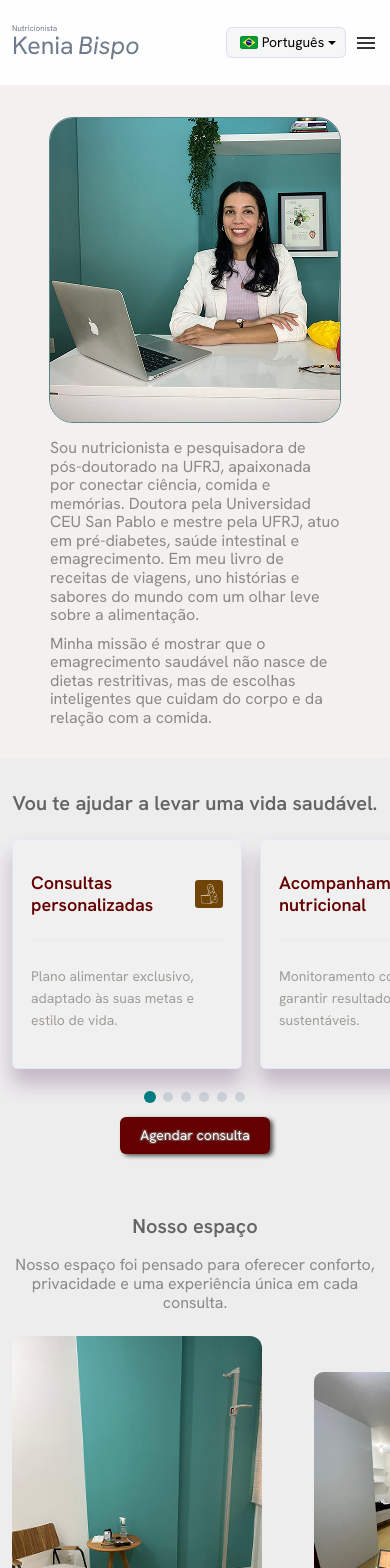
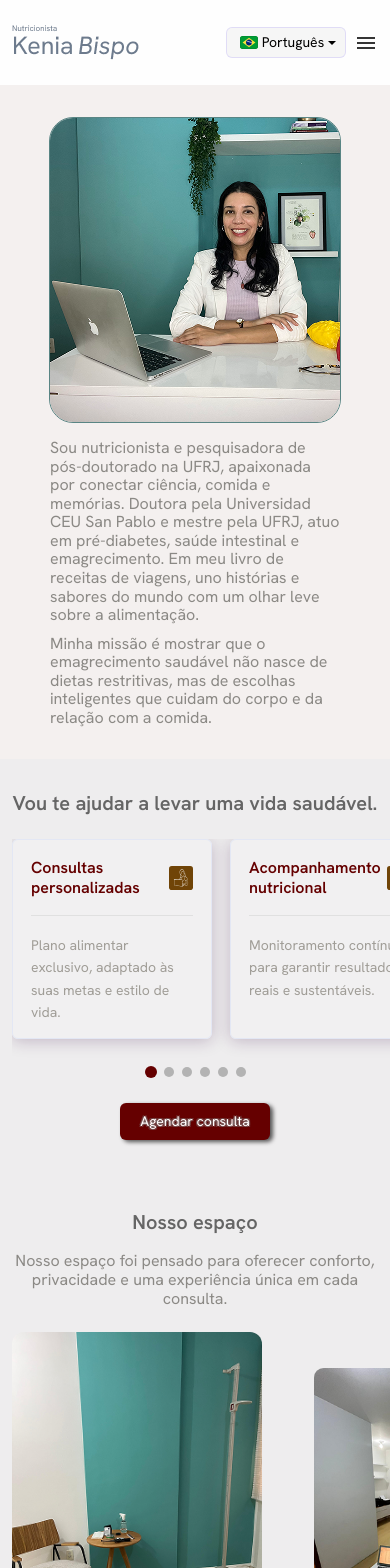
Before and after one commit to IuryDevJava/project_site_kenia, a React (Vite) app: page / in a window 390 px wide. Shown: the top 1568 px of the page. Built offline with nearby package versions, Linux system fonts and the light colour scheme.

Commit message:
new changes in the services section; a new layout in the mobile version.

```diff
--- a/src/assets/Style/ButtonPrimary.css
+++ b/src/assets/Style/ButtonPrimary.css
@@ -69,7 +69,7 @@
 
 @media (max-width: 767px) {
   .service_div_button {
-    margin-top: 0 !important;
+    margin-top: 18px !important;
   }
 
   .service_button {
--- a/src/assets/Style/EspacoSection.css
+++ b/src/assets/Style/EspacoSection.css
@@ -48,9 +48,12 @@
 .espaco-swiper .swiper-slide img {
   width: 100%;
   height: 100%;
-  /* object-fit: cover; */
   display: block;
 }
+
+.espaco-swiper .swiper-pagination {
+    gap: 80px !important;
+  }
 
 .swiper-navigation-controls {
   width: 100%;
@@ -58,13 +61,13 @@
   align-items: center;
   justify-items: center;
   justify-content: center;
-  padding-top: 20px;
+  padding-top: 16px;
 }
 
 .swiper-buttons-wrapper {
   display: flex;
-  gap: 14px;
-  padding-top: 25px;
+  gap: 16px;
+  padding-top: 24px;
 }
 
 .swiper-button-prev-custom,
@@ -107,13 +110,15 @@
 .swiper-pagination-bullet {
   width: 10px;
   height: 10px;
-  background-color: #ced4da;
+}
+
+.espaco-swiper .swiper-pagination-bullet {
+  background-color: #b3b3b3;
   opacity: 1;
-  transition: background-color 0.3s ease;
 }
 
 .swiper-pagination-bullet-active {
-  background-color: #008080;
+  background-color: #008080 !important;
   transform: scale(1.2);
 }
 
@@ -168,9 +173,11 @@
   .espaco-texto {
     text-align: center;
   }
+
   .space_h2 {
     font-size: 20px !important;
   }
+
   .p_espaco_section {
     text-align: center;
     font-size: 16px !important;
@@ -187,4 +194,5 @@
     width: 250px;
     height: 360px;
   }
+
 }
--- a/src/assets/Style/Service.css
+++ b/src/assets/Style/Service.css
@@ -49,7 +49,7 @@
   align-items: center;
   padding: 0 0 24px;
   /* border-bottom: 1px solid #eaeaea; */
-  border-bottom: 1px solid #eaeaea;
+  border-bottom: 1px solid #e0e0e0;
 }
 
 .card_title {
@@ -126,82 +126,104 @@
 
 @media (max-width: 767px) {
   .service_section {
-    padding: 32px 0 60px !important;
+    padding: 32px 0 70px !important;
     overflow-x: hidden;
+  }
+
+  .card_header {
+    padding: 0 0 18px !important;
+  }
+
+  .card_title {
+    font-size: 16px !important;
+  }
+
+  .card_icon {
+    width: 24px;
+    height: 24px;
+  }
+
+  .card_text {
+    margin: 18px 0 0 !important;
+    font-size: 14px !important;
   }
 
   .service_header {
     padding-bottom: 24px !important;
   }
 
-  .service_header h1 {
+  h1 {
     font-size: 20px !important;
-    margin-bottom: 0;
+    margin: auto !important;
     justify-content: center !important;
-    display: flex !important;
+    text-align: center !important;
   }
 
   .service_card {
-    width: 230px;
-    height: 230px;
+    width: 200px;
+    height: 200px;
     cursor: grabbing;
+    padding: 18px 18px !important;
+    border: 1px solid #e3e7f4 !important;
+    box-shadow: 0 2px 16px rgba(62, 19, 77, 0.25) !important;
+    /* background-color: #4b310017; */
+    overflow: visible !important;
+    transition: transform 1.5s cubic-bezier(0.17, 0.84, 0.44, 1), box-shadow 0.3s ease;
+    z-index: 10;
+  }
+
+  .service_card:active {
+    transform: scale(1.04);
+    transition: transform 0.2s ease-in;
   }
 
   .row_div_card {
-    /* Esta regra está CORRETA. Desliga o grid. */
     display: block !important;
-  }
-
-  .card_title {
-    font-size: 18px !important;
-  }
-
-  .card_icon {
-    width: 28px;
-    height: 38px;
-  }
-
-  .card_text {
-    font-size: 14px !important;
+    box-shadow: none !important;
+    border: none !important;
   }
 
   .swiper-buttons-wrapper {
     display: none;
   }
 
-  /* --- CORREÇÃO PRINCIPAL AQUI --- */
+  .service-swiper {
+    position: relative;
 
-  .service-swiper {
-    overflow: visible !important;
-    padding-bottom: 48px !important;
-    margin-left: -15px;
-    margin-right: -15px;
-    padding-left: 15px;
-    padding-right: 15px;
-    box-sizing: border-box;
-    margin: 0 !important;
+  /* 2. MUDA de 'visible' para 'hidden'. Isso esconde a "linha". */
+  overflow: hidden;
+
+  /* 3. Adiciona padding-top para o seu scale(1.04) não ser cortado */
+  padding-top: 10px;
+
+  /* --- SEU CÓDIGO ORIGINAL (Mantido) --- */
+  width: 150%;
+  padding-bottom: 46px !important;
   }
 
-  /* 4. POSICIONA os bullets dentro do espaço de 40px que criamos */
+  /* --- MUDANÇA 3: AJUSTE DOS BULLETS --- */
   .service-swiper .swiper-pagination {
     position: absolute;
-    left: 0;
-    width: 100%;
-    z-index: 0;
+    display: flex;
+    left: -16.5% !important;
 
+    align-items: center !important;
+    justify-content: center;
+    gap: 8px;
+    padding: 0 !important;
+    margin: 0 !important;
+    box-sizing: border-box;
   }
 
-  /* Estiliza o bullet ativo */
-  .swiper-pagination-bullet-active {
-    background-color: #65000007;
+  .service-swiper .swiper-pagination-bullet {
+    margin: 0 !important;
+    background-color: #b3b3b3;
     opacity: 1;
-    transform: scale(1.3);
   }
 
-  /* (Bônus) Estiliza os bullets inativos para combinar */
-  .swiper-pagination-bullet {
-    background-color: #c4c4c4;
-    opacity: 0.8;
-    margin: 0 4px 0 !important;
+  .service-swiper .swiper-pagination-bullet-active {
+    background-color: #650000 !important;
+    transform: scale(1.2);
   }
+
 }
--- a/src/components/Services-appointments/Service.jsx
+++ b/src/components/Services-appointments/Service.jsx
@@ -80,11 +80,8 @@ const useWindowSize = () => {
 
 const Service = () => {
   const { t, i18n } = useTranslation();
-  const { width } = useWindowSize(); // <-- Hook
+  const { width } = useWindowSize();
 
-  // --- MUDANÇA AQUI ---
-  // Se 'width' é undefined, não sabemos o tamanho da tela.
-  // É melhor não renderizar NADA nos cards por enquanto.
   if (width === undefined) {
     return (
       <section className="service_section" id="services">
@@ -140,19 +137,19 @@ const Service = () => {
 
         <div className="row_div_card">
           {isMobile ? (
-            // Versão Mobile (Swiper)
             <Swiper
               modules={[Pagination]}
-              // --- MUDANÇA AQUI ---
-              loop={false} // <-- De 'true' para 'false'
-              // --- FIM DA MUDANÇA ---
+              loopedSlides={2}
+              grabCursor={true}
+              loop={true}
               pagination={{ clickable: true }}
               slidesPerView={"auto"}
               spaceBetween={18}
               className="service-swiper"
             >
               {servicesData.map((service, index) => (
-                <SwiperSlide key={index} style={{ width: "auto" }}>
+                <SwiperSlide key={index} style={{ width: "auto"
+                 }}>
                   <div className="service_cards">
                     {renderServiceCard(service)}
                   </div>
```
